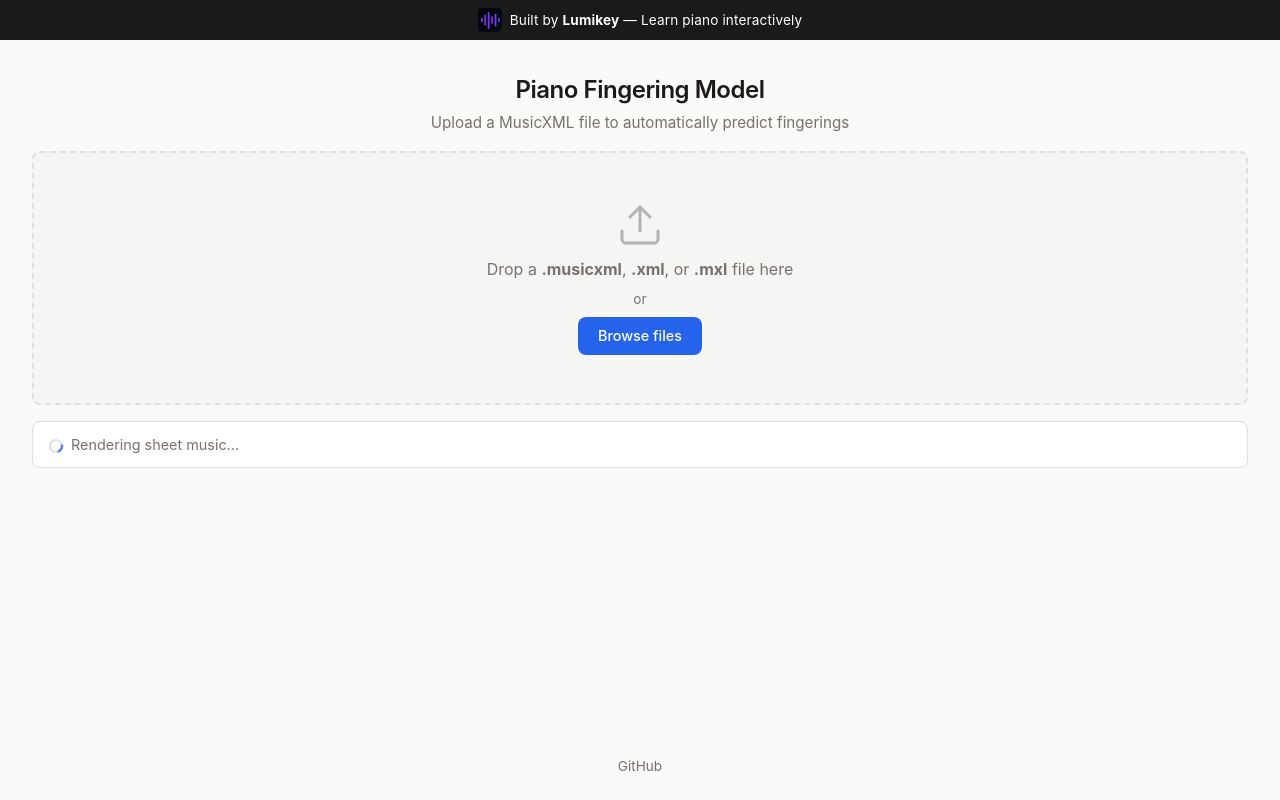
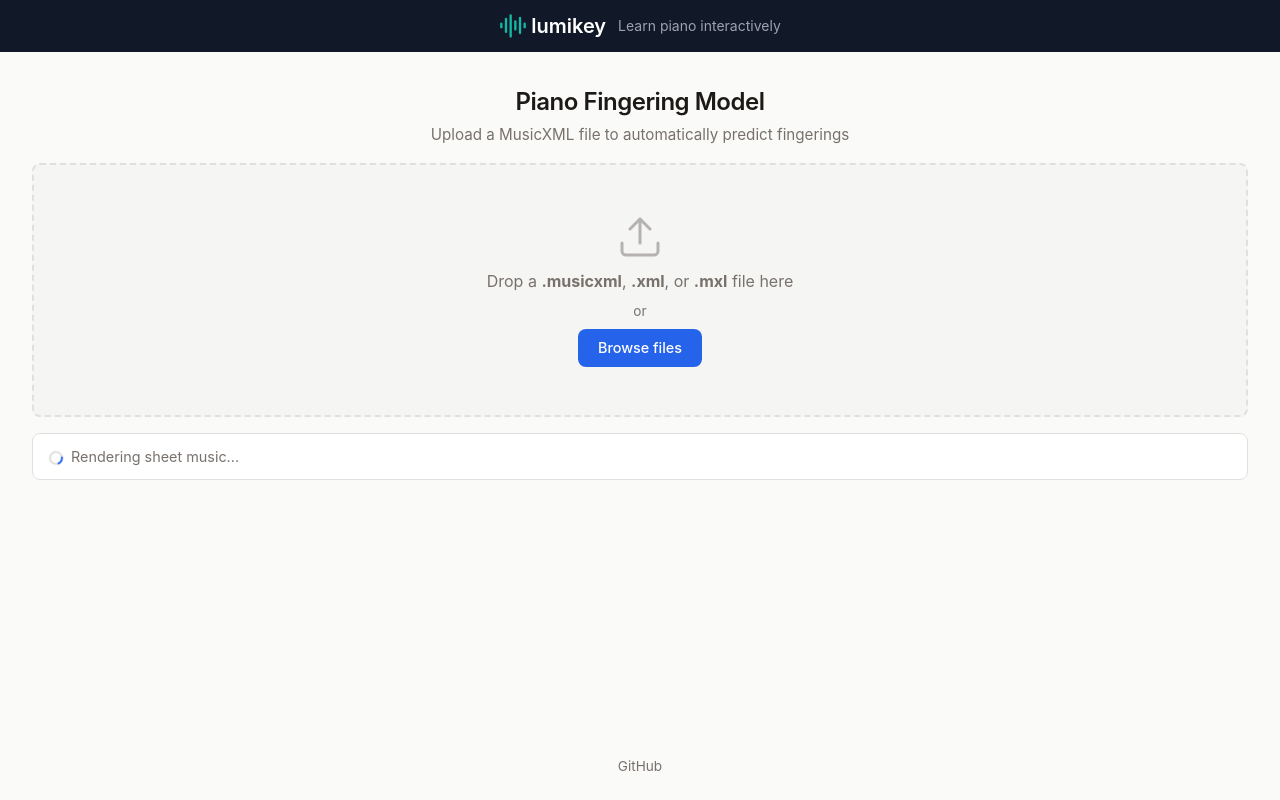
Before and after one commit to lumikey/piano-fingering-model, a website built with Vite: page demo/index.html in a window 1280 px wide. Built offline with nearby package versions, Linux system fonts and the light colour scheme; files whose address does not match are found by name; what onnxruntime-web, opensheetmusicdisplay would draw is missing.

Commit message:
Update banner with Tailwind and Lucide AudioLines icon to match lumikey.app

```diff
--- a/demo/index.html
+++ b/demo/index.html
@@ -4,12 +4,24 @@
     <meta charset="UTF-8" />
     <meta name="viewport" content="width=device-width, initial-scale=1.0" />
     <title>Piano Fingering Model – Demo</title>
+    <script src="https://cdn.tailwindcss.com"></script>
     <link rel="stylesheet" href="/src/styles.css" />
   </head>
   <body>
-    <a class="banner" href="https://lumikey.app" target="_blank" rel="noopener">
-      <img src="/lumikey-icon.png" alt="Lumikey" width="24" height="24" />
-      <span>Built by <strong>Lumikey</strong> — Learn piano interactively</span>
+    <a
+      class="flex items-center justify-center gap-3 bg-black py-3 px-4 hover:bg-gray-900 transition-colors"
+      href="https://lumikey.app"
+      target="_blank"
+      rel="noopener"
+    >
+      <div class="flex items-center gap-1 text-teal-500">
+        <!-- Lucide AudioLines icon -->
+        <svg xmlns="http://www.w3.org/2000/svg" width="28" height="28" viewBox="0 0 24 24" fill="none" stroke="currentColor" stroke-width="2" stroke-linecap="round" stroke-linejoin="round">
+          <path d="M2 10v3"/><path d="M6 6v11"/><path d="M10 3v18"/><path d="M14 8v7"/><path d="M18 5v13"/><path d="M22 10v3"/>
+        </svg>
+        <span class="text-xl font-semibold text-white">lumikey</span>
+      </div>
+      <span class="text-gray-400 text-sm">Learn piano interactively</span>
     </a>
 
     <header>
--- a/demo/src/styles.css
+++ b/demo/src/styles.css
@@ -28,29 +28,6 @@ body {
   min-height: 100vh;
   display: flex;
   flex-direction: column;
-}
-
-/* Banner */
-.banner {
-  display: flex;
-  align-items: center;
-  justify-content: center;
-  gap: 0.5rem;
-  background: #000;
-  color: #fff;
-  padding: 0.5rem 1rem;
-  text-decoration: none;
-  font-size: 0.85rem;
-  letter-spacing: 0.01em;
-  transition: background-color 0.15s;
-}
-
-.banner:hover {
-  background: #1a1a1a;
-}
-
-.banner img {
-  border-radius: 4px;
 }
 
 header {
```
